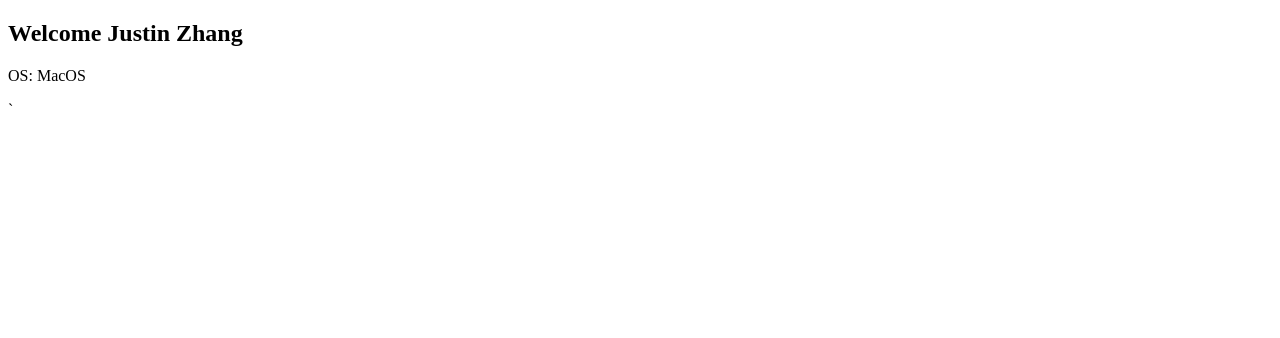
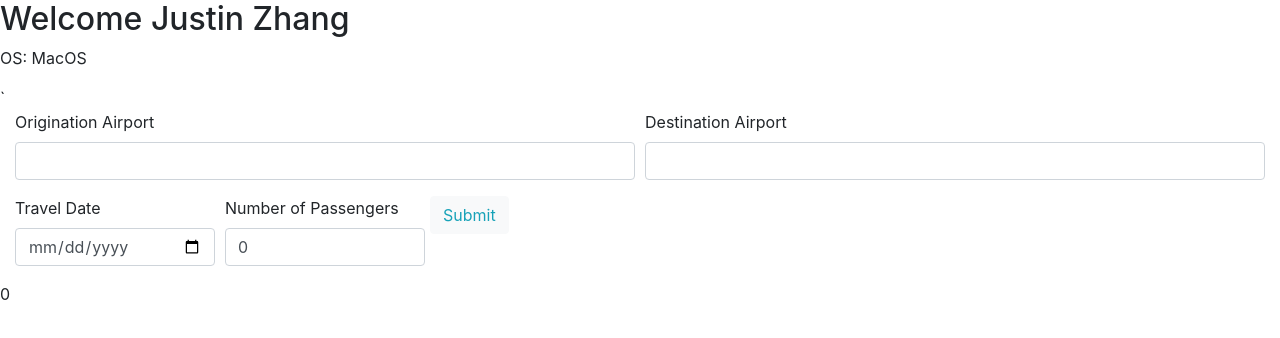
Before and after one commit to jingyu120/travel-demo, an Angular app: page / in a window 1280 px wide. Shown: the top 338 px of the page. Built offline with nearby package versions, Linux system fonts and the light colour scheme.

Commit message:
homework 2

```diff
--- a/src/app/app.component.html
+++ b/src/app/app.component.html
@@ -1,3 +1,35 @@
 <h2>Welcome {{title}}</h2>
 
 <p>OS: MacOS</p>`
+<div class="container-fluid">
+  <form>
+    <div class="form-row">
+      <div class="form-group col-6">
+        <label>Origination Airport</label>
+        <input type="text" class = "form-control" [(ngModel)]="fromAirport" name = "fromAirport">
+      </div>
+      <div class="form-group col-6">
+        <label>Destination Airport</label>
+        <input type="text" class = "form-control" [(ngModel)]="toAirport" name = "toAirport">
+      </div>
+    </div>
+    <div class="form-row">
+      <div class="form-group col-2">
+        <label>Travel Date</label>
+        <input type="date" class = "form-control">
+      </div>
+      <div class="form-group col-2">
+        <label>Number of Passengers</label>
+        <input type="number" class = "form-control" [(ngModel)]="numPassenger" name = "numPassenger">
+      </div>
+      <div class="form-group">
+        <button (click)="calc()"
+                class="btn btn-light text-info">
+        Submit
+        </button>
+      </div>
+
+    </div>
+  </form>
+</div>
+{{result}}
--- a/src/app/app.component.ts
+++ b/src/app/app.component.ts
@@ -7,4 +7,11 @@
 })
 export class AppComponent {
   title = 'Justin Zhang';
+  fromAirport: string = "";
+  toAirport: string = "";
+  numPassenger: number = 0;
+  result: number = 0;
+  calc(): void{
+    this.result = this.numPassenger * 150;
+  }
 }
--- a/src/app/app.module.ts
+++ b/src/app/app.module.ts
@@ -3,6 +3,7 @@
 
 import { AppRoutingModule } from './app-routing.module';
 import { AppComponent } from './app.component';
+import { FormsModule } from '@angular/forms';
 
 @NgModule({
   declarations: [
@@ -10,7 +11,8 @@
   ],
   imports: [
     BrowserModule,
-    AppRoutingModule
+    AppRoutingModule,
+    FormsModule
   ],
   providers: [],
   bootstrap: [AppComponent]
--- a/src/index.html
+++ b/src/index.html
@@ -6,6 +6,15 @@
   <base href="/">
   <meta name="viewport" content="width=device-width, initial-scale=1">
   <link rel="icon" type="image/x-icon" href="favicon.ico">
+
+  <!-- Bootstrap CSS -->
+  <link rel="stylesheet" href="https://cdn.jsdelivr.net/npm/bootstrap@4.5.3/dist/css/bootstrap.min.css" integrity="sha384-TX8t27EcRE3e/ihU7zmQxVncDAy5uIKz4rEkgIXeMed4M0jlfIDPvg6uqKI2xXr2" crossorigin="anonymous">
+  <!-- Option 2: jQuery, Popper.js, and Bootstrap JS-->
+    <script src="https://code.jquery.com/jquery-3.5.1.slim.min.js" integrity="sha384-DfXdz2htPH0lsSSs5nCTpuj/zy4C+OGpamoFVy38MVBnE+IbbVYUew+OrCXaRkfj" crossorigin="anonymous"></script>
+    <script src="https://cdn.jsdelivr.net/npm/popper.js@1.16.1/dist/umd/popper.min.js" integrity="sha384-9/reFTGAW83EW2RDu2S0VKaIzap3H66lZH81PoYlFhbGU+6BZp6G7niu735Sk7lN" crossorigin="anonymous"></script>
+    <script src="https://cdn.jsdelivr.net/npm/bootstrap@4.5.3/dist/js/bootstrap.min.js" integrity="sha384-w1Q4orYjBQndcko6MimVbzY0tgp4pWB4lZ7lr30WKz0vr/aWKhXdBNmNb5D92v7s" crossorigin="anonymous"></script>
+
+
 </head>
 <body>
   <app-root></app-root>
```
